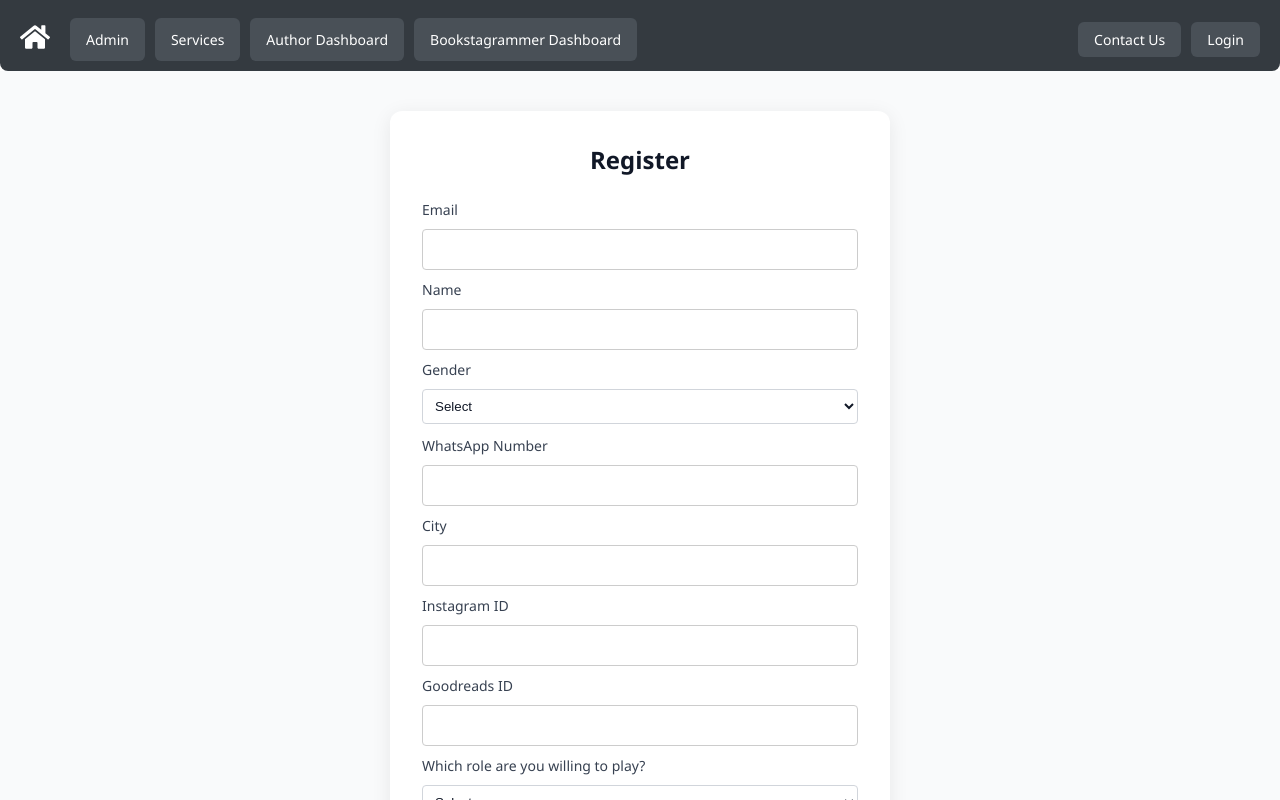
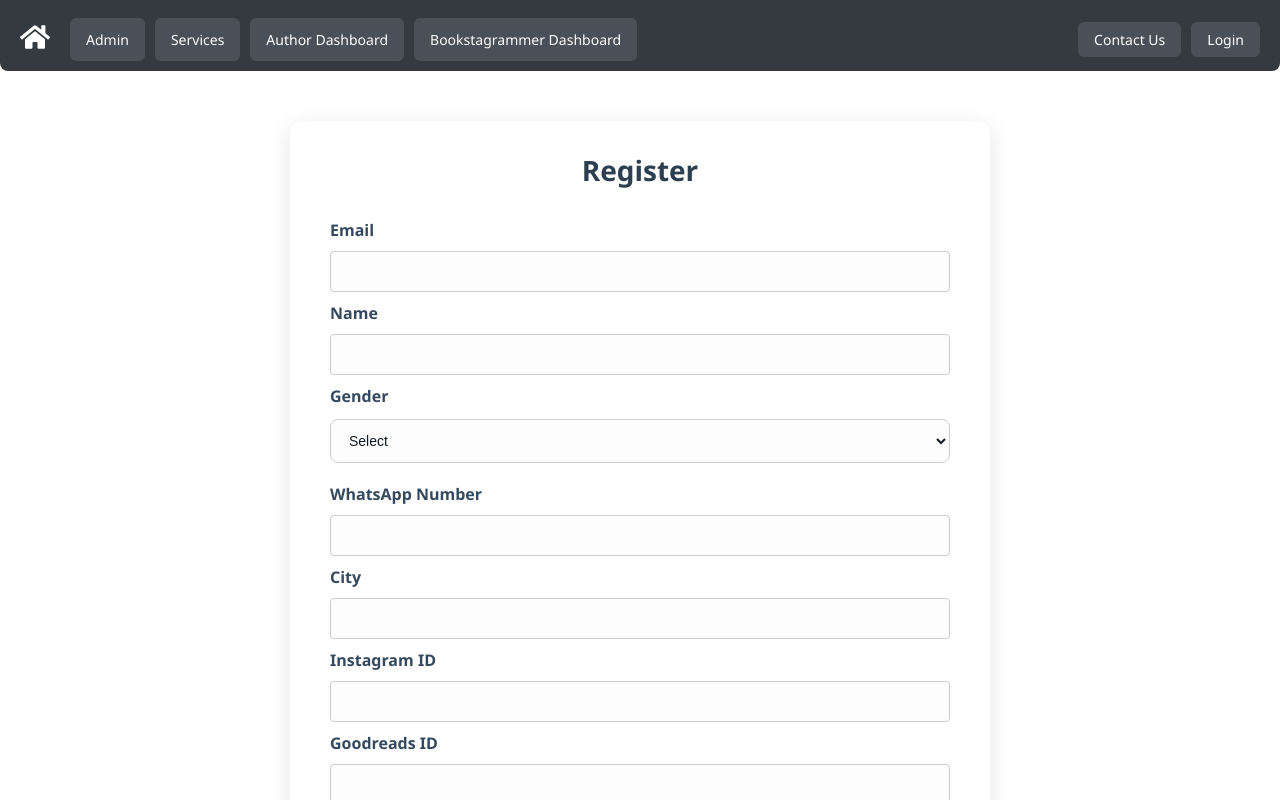
Before and after one commit to AliyulRahman/sample_lm_app, a React (Vite) app: page /login in a window 1280 px wide. Both pictures are taken after a click on the button "Register here". Shown: the top 800 px of the page. Built offline with nearby package versions, Linux system fonts and the light colour scheme.

Commit message:
Updated RegisterForm.css for latest form

```diff
--- a/src/components/Login/RegisterForm.css
+++ b/src/components/Login/RegisterForm.css
@@ -1,94 +1,113 @@
+/* Container for the form */
 .register-container {
-  display: flex;
-  justify-content: center;
-  align-items: center;
-  padding: 40px 20px;
-  min-height: calc(100vh - 60px);
-  background-color: #f9fafb;
+  max-width: 700px;
+  margin: 50px auto;
+  padding: 30px 40px;
+  background: #ffffff;
+  border-radius: 12px;
+  box-shadow: 0 6px 24px rgba(0, 0, 0, 0.1);
+  font-family: "Segoe UI", Tahoma, Geneva, Verdana, sans-serif;
 }
 
-.register-form {
-  background-color: #ffffff;
-  padding: 32px;
-  border-radius: 12px;
-  box-shadow: 0 4px 20px rgba(0, 0, 0, 0.08);
-  max-width: 500px;
-  width: 100%;
+/* Form title */
+.register-form h2 {
+  text-align: center;
+  color: #2c3e50;
+  font-size: 28px;
+  margin-bottom: 30px;
 }
 
-.register-form h2 {
-  margin-bottom: 24px;
-  font-size: 24px;
-  color: #111827;
-  text-align: center;
+/* Label styling */
+.register-form label {
+  display: block;
+  margin-bottom: 6px;
+  font-weight: 600;
+  color: #34495e;
 }
 
-.register-form label {
+/* Inputs and selects */
+.register-form input,
+.register-form select {
+  width: 100%;
+  padding: 12px 14px;
+  border: 1px solid #ccc;
+  border-radius: 8px;
+  margin-bottom: 20px;
   font-size: 14px;
-  margin-bottom: 4px;
-  display: block;
-  color: #374151;
+  background-color: #fdfdfd;
+  transition: border-color 0.3s, box-shadow 0.3s;
 }
 
-.register-form input {
-  padding: 10px;
-  width: 100%;
-  margin-bottom: 16px;
-  border: 1px solid #d1d5db;
-  border-radius: 6px;
-  font-size: 14px;
-  background-color: #fff;
-  color: #111827;
+.register-form input:focus,
+.register-form select:focus {
+  border-color: #007bff;
+  box-shadow: 0 0 0 2px rgba(0, 123, 255, 0.2);
+  outline: none;
 }
 
+/* Error message */
+.error-message {
+  color: #e74c3c;
+  font-size: 14px;
+  margin-bottom: 15px;
+}
+
+/* Submit button */
 .register-form button[type="submit"] {
   width: 100%;
-  padding: 10px;
-  background-color: #10b981;
-  color: white;
+  padding: 14px;
+  background-color: #007bff;
+  color: #ffffff;
+  font-weight: bold;
+  font-size: 16px;
   border: none;
-  border-radius: 6px;
-  font-size: 16px;
+  border-radius: 8px;
   cursor: pointer;
-  transition: background-color 0.2s ease;
+  transition: background-color 0.3s ease;
 }
 
 .register-form button[type="submit"]:hover {
-  background-color: #059669;
+  background-color: #0056b3;
 }
 
-.error-message {
-  color: #dc2626;
-  font-size: 14px;
-  margin-bottom: 12px;
-  text-align: center;
-}
-
+/* Success message container */
 .register-success {
   text-align: center;
-  padding: 40px 20px;
+  padding: 50px 20px;
+  background-color: #e8f6ec;
+  border: 1px solid #b9e6c9;
+  border-radius: 12px;
 }
 
 .register-success h2 {
-  color: #10b981;
-  margin-bottom: 16px;
+  color: #27ae60;
+  font-size: 26px;
+  margin-bottom: 15px;
 }
 
 .register-success p {
-  margin-bottom: 20px;
+  color: #2d3436;
   font-size: 16px;
+  margin-bottom: 25px;
 }
 
 .register-success button {
-  padding: 10px 16px;
-  background-color: #3b82f6;
+  padding: 10px 20px;
+  background-color: #27ae60;
   color: white;
+  font-size: 16px;
   border: none;
   border-radius: 6px;
   cursor: pointer;
-  transition: background-color 0.2s ease;
 }
 
 .register-success button:hover {
-  background-color: #2563eb;
+  background-color: #219150;
 }
+
+/* Responsive styling */
+@media (max-width: 768px) {
+  .register-container {
+    padding: 25px 20px;
+  }
+}
```
